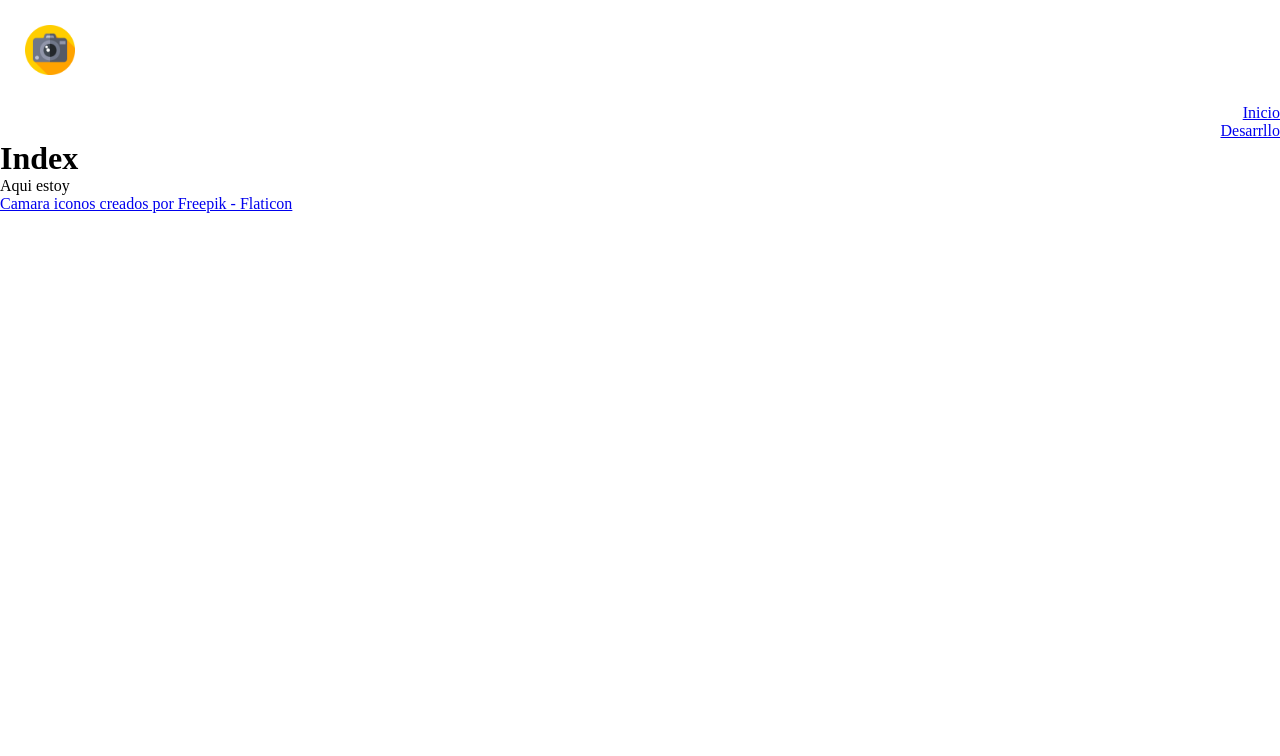
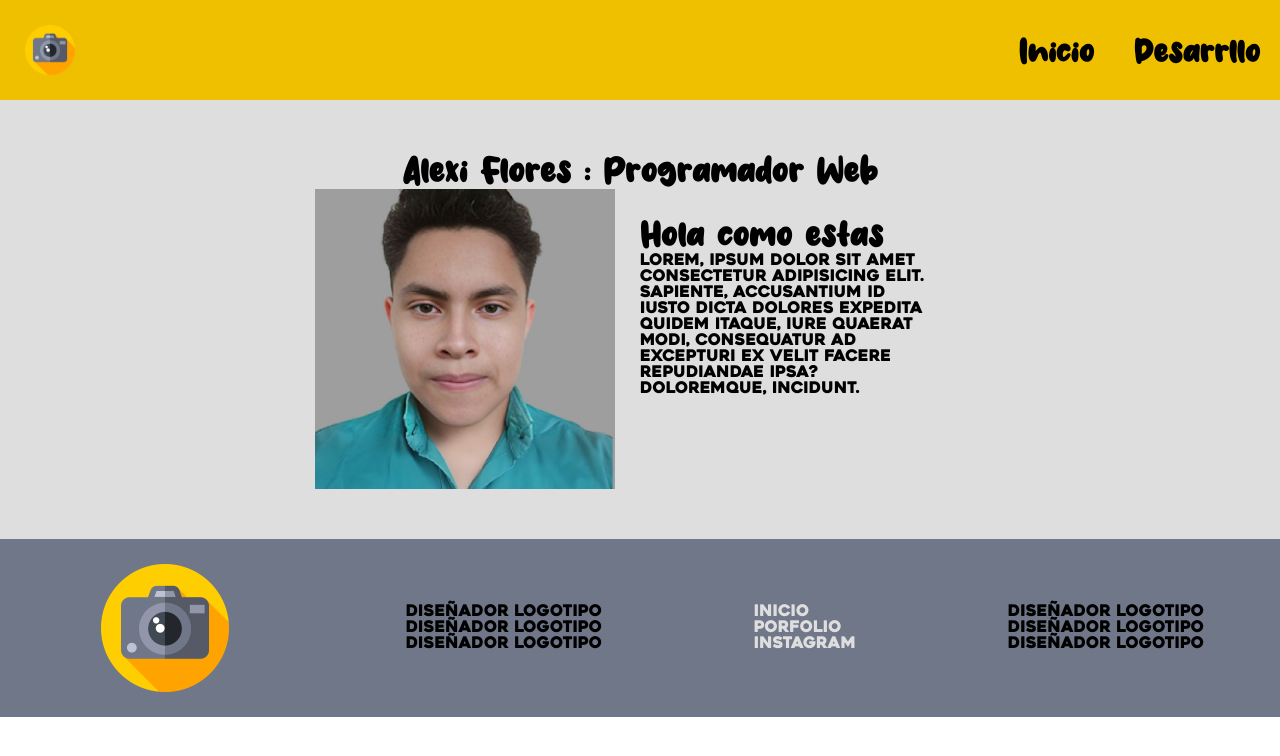
Before and after one commit to AlexFlores1/PythonProyect, a Django app: page / in a window 1280 px wide. Shown: the top 756 px of the page. Run offline with Django 5.2, Linux system fonts and the light colour scheme.

Commit message:
actualizacion de nueva pagina

```diff
--- a/practica2/practica2/settings.py
+++ b/practica2/practica2/settings.py
@@ -37,6 +37,7 @@ INSTALLED_APPS = [
     'django.contrib.sessions',
     'django.contrib.messages',
     'django.contrib.staticfiles',
+    'livereload',
 ]
 
 MIDDLEWARE = [
--- a/practica2/static/css/style.css
+++ b/practica2/static/css/style.css
@@ -1,32 +1,107 @@
-:root{
+:root {
     --color-primary: #EEC000;
     --color-secondary: #F39B00 ;
     --colof-text: #707789;
     --color-bg: #dedede;
+    --font-title: fresh;
+    --font-text: cafe;
 }
 * {
     padding: 0;
     margin: 0;
     box-sizing: border-box;
+    font-family: var(--font-text);
 }
-nav img{
+
+h1, h2, h3, h4, h5, h6{
+    font-family: var(--font-title);
+}
+nav {
+    width: 100vw;
+    display: flex;
+    justify-content: space-between;
+    align-items:center;
+    height: 100px;
+    background-color: var(--color-primary);
+}
+nav img {
     margin: 25px;
     height: 50px;
     width: 50px;
 }
 
-nav ul{
+nav ul {
     list-style-type: none;
     display: flex;
     justify-content: flex-end;
     align-items: center;
 }
 
-nav ul li{
+nav ul li {
     padding: 20px;
 
 }
 
-nav ul li a {
+ nav ul li a {
+    text-decoration: none;
+    color: black;
+    font-size: 30px;
+    font-weight: 700;
+    font-family: var(--font-title);
+}
+nav ul li a:hover{
+    color: white;
+}
+main{
+    background-color: var(--color-bg);
+    justify-content: flex-start;
+    width: 100vw;
+    display: flex;
+    flex-direction: column;
+    align-items: center;
+    padding: 50px;
+}
+.about{
+    display: flex;
+
+}
+.aboutcontent{
+    width: 350px;
+    padding: 25px;
+}
+footer{
+    width: 100vw;
+    min-height: 150px;
+    background-color: var(--colof-text);
+    display: flex;
+    justify-content: space-around;
+    align-items: center;
+}
+
+footer img{
+    margin: 25px;
+}
+footer ul{
+    list-style-type: none;
+}
+footer ul li a{
+    color: var(--color-bg);
     text-decoration: none;
 }
+
+@font-face {
+    font-family: fresh ;
+    src: url('../font/Fresh\ Fruit.ttf');
+}
+@font-face {
+    font-family:cafe ;
+    src: url(../font/cafe.ttf);
+}
+
+.fotos{
+    margin-top: 50px;
+    display: flex;
+    justify-self: center ;
+    width: 50%;
+    flex-wrap: wrap
+}
--- a/practica2/templates/index.html
+++ b/practica2/templates/index.html
@@ -1,5 +1,13 @@
 {% extends 'layout/base.html'%}
+{%load static%}
+{%block contenido%}
+    <h1>Alexi  Flores : Programador Web </h1>
+    <div class="about">
+        <img src="{% static 'img/Alex.jpg' %}" width="300" height="300">
+        <div class="aboutcontent">
+            <h1>Hola como estas</h1>
+            <p>Lorem, ipsum dolor sit amet consectetur adipisicing elit. Sapiente, accusantium id iusto dicta dolores expedita quidem itaque, iure quaerat modi, consequatur ad excepturi ex velit facere repudiandae ipsa? Doloremque, incidunt.</p>
+        </div>
+    </div>
 
-{%block contenido%}
-    <h1>Index</h1>
 {%endblock%}
--- a/practica2/templates/layout/parcial/Navar.html
+++ b/practica2/templates/layout/parcial/Navar.html
@@ -1,6 +1,9 @@
 {% load static %}
 <nav>
     <img src="{% static 'img/foto.png' %}">
-    <ul><a href="{% url  'index' %}">Inicio</a></ul>
-    <ul><a href="{% url 'portfolio' %}">Desarrllo</a></ul>
+    <ul>
+        <li><a href="{% url  'index' %}">Inicio</a></li>
+        <li><a href="{% url 'portfolio' %}">Desarrllo</a></li>
+    </ul>
+
 </nav>
--- a/practica2/templates/layout/parcial/footer.html
+++ b/practica2/templates/layout/parcial/footer.html
@@ -1,4 +1,20 @@
+{%load static%}
 <footer>
-    <p>Aqui estoy</p>
-    <a href="https://www.flaticon.es/iconos-gratis/camara" title="camara iconos">Camara iconos creados por Freepik - Flaticon</a>
+    <img src=" {% static 'img/foto.png'%} " width="128">
+    <ul>
+        <li> <a href="https://www.flaticon.es/iconos-gratis/camara"></a>Diseñador logotipo</li>
+        <li> <a href="https://www.flaticon.es/iconos-gratis/camara"></a>Diseñador logotipo</li>
+        <li> <a href="https://www.flaticon.es/iconos-gratis/camara"></a>Diseñador logotipo</li>
+    </ul>
+    <ul>
+        <li> <a href="{% url 'index'%}">Inicio</a></li>
+        <li> <a href="{% url 'portfolio'%}">Porfolio</a></li>
+        <li> <a href="https://instagram.com">Instagram</a></li>
+    </ul>
+    <ul>
+        <li> <a href="https://www.flaticon.es/iconos-gratis/camara"></a>Diseñador logotipo</li>
+        <li> <a href="https://www.flaticon.es/iconos-gratis/camara"></a>Diseñador logotipo</li>
+        <li> <a href="https://www.flaticon.es/iconos-gratis/camara"></a>Diseñador logotipo</li>
+    </ul>
+
 </footer>
```
Also changed, not shown: practica2/templates/portfolio.html (+9 -0 lines), practica2/static/font/Fresh Fruit.ttf (added), practica2/static/font/cafe.ttf (added), practica2/static/img/Alex.jpg (added).
